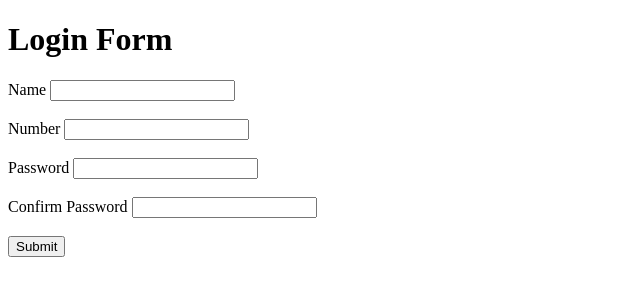
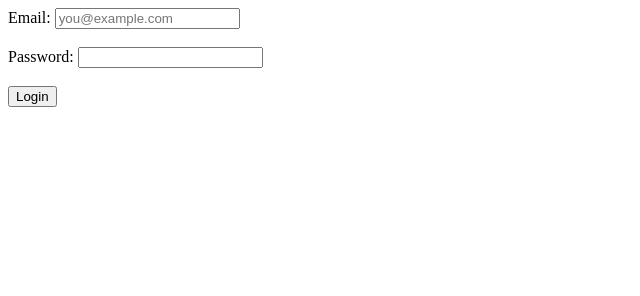
Before and after one commit to AbhishekSalunkhe241/Webworks, a plain HTML site: page Login Form.html in a window 1280 px wide. Shown: the whole page, without its empty margins (0-640 px from the left). Drawn offline with Linux system fonts and the light colour scheme.

Commit message:
Update Login Form.html

```diff
--- a/Login Form.html
+++ b/Login Form.html
@@ -4,30 +4,20 @@
 <head>
     <meta charset="UTF-8">
     <meta name="viewport" content="width=device-width, initial-scale=1.0">
-    <title>Forms</title>
+    <title>Login Form</title>
 </head>
 
 <body>
-    <h1>Login Form</h1>
-    <form action="process.php" method="post">
-        <label for="name">Name</label>
-        <input type="text" id="name" name="name" required>
-        <br><br>
+    <form>
+        <label for="email">Email:</label>
+        <input type="email" id="email" name="email"
+        placeholder="you@example.com"><br><br>
+        <label for="pass">Password:</label>
+        <input  type="password" id="pass" name="pass"><br><br>
+        <input type="submit" value="Login">
+    </form>
 
-        <label for="phone">Number</label>
-        <input type="tel" id="phone" name="phone" required>
-        <br><br>
 
-        <label for="pass">Password</label>
-        <input type="password" id="pass" name="pass" required>
-        <br><br>
-
-        <label for="cpass">Confirm Password</label>
-        <input type="password" id="cpass" name="cpass" required>
-        <br><br>
-
-        <input type="submit" id="submit" value="Submit">
-    </form>
 </body>
 
 </html>
```
